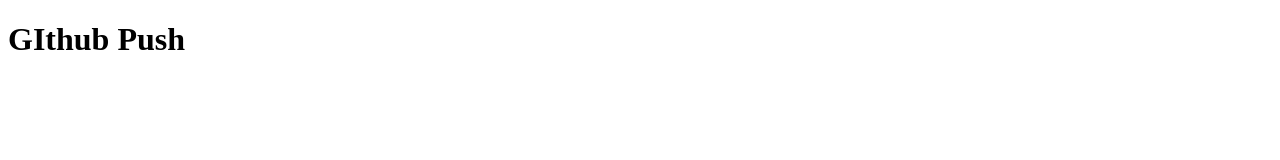
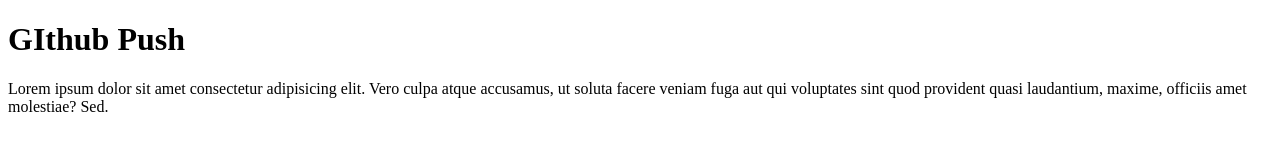
Before and after one commit to Muba-rak/testing-github, a plain HTML site: page index.html in a window 1280 px wide. Drawn offline with Linux system fonts and the light colour scheme.

Commit message:
added a paragraph

```diff
--- a/index.html
+++ b/index.html
@@ -7,5 +7,10 @@
   </head>
   <body>
     <h1>GIthub Push</h1>
+    <p>
+      Lorem ipsum dolor sit amet consectetur adipisicing elit. Vero culpa atque
+      accusamus, ut soluta facere veniam fuga aut qui voluptates sint quod
+      provident quasi laudantium, maxime, officiis amet molestiae? Sed.
+    </p>
   </body>
 </html>
```
